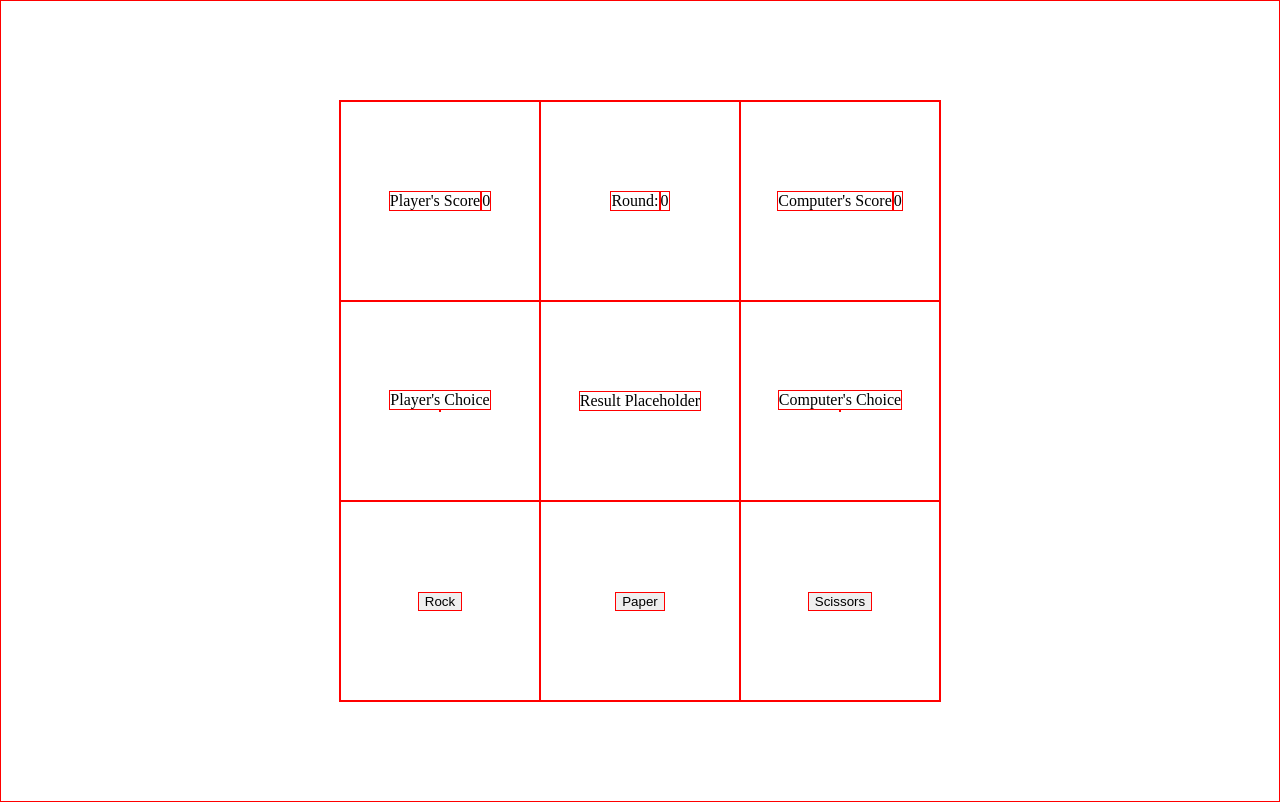
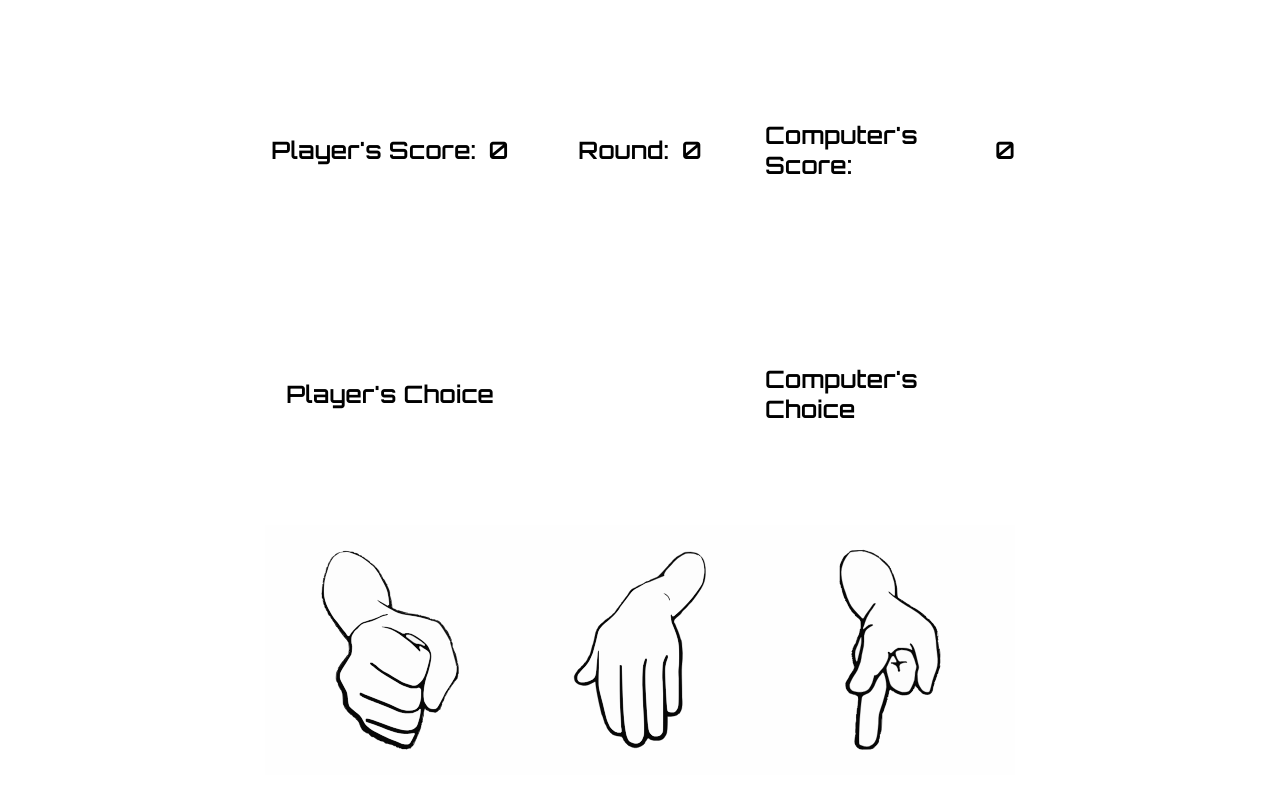
Before and after one commit to jennifertieu/top-rock-paper-scissors, a plain HTML site: page index.html in a window 1280 px wide. Drawn offline with Linux system fonts and the light colour scheme.

Commit message:
add buttons and update font

```diff
--- a/index.html
+++ b/index.html
@@ -4,6 +4,9 @@
     <meta charset="UTF-8">
     <meta http-equiv="X-UA-Compatible" content="IE=edge">
     <meta name="viewport" content="width=device-width, initial-scale=1.0">
+    <link rel="preconnect" href="https://fonts.googleapis.com">
+    <link rel="preconnect" href="https://fonts.gstatic.com" crossorigin>
+    <link href="https://fonts.googleapis.com/css2?family=Orbitron:wght@400;500;600;700;800;900&display=swap" rel="stylesheet">
     <link rel="stylesheet" href="style.css">
     <script src="script.js" defer></script>
     <title>Document</title>
@@ -12,7 +15,7 @@
     <div class="flex-container">
         <div class="grid-container">
             <div class="box player__score">
-                <div class="player__score-title">Player's Score</div>
+                <div class="player__score-title">Player's Score:</div>
                 <div class="player__score-number"></div>
             </div>
             <div class="box game__round">
@@ -20,7 +23,7 @@
                 <div class="game__round-number"></div>
             </div>
             <div class="box computer__score">
-                <div class="computer__score-title">Computer's Score</div>
+                <div class="computer__score-title">Computer's Score:</div>
                 <div class="computer__score-number"></div>
             </div>
             <div class="box player__choice">
@@ -28,20 +31,20 @@
                 <div class="player__choice-selection"></div>
             </div>
             <div class="box game__result">
-                <div class="game__result-text">Result Placeholder</div>
+                <div class="game__result-text"></div>
             </div>
             <div class="box computer__choice">
                 <div class="computer__choice-title">Computer's Choice</div>
                 <div class="computer__choice-selection"></div>
             </div>
             <div class="box rock">
-                <button class="rock__button" value="rock">Rock</button>
+                <button class="rock__button" value="rock"></button>
             </div>
             <div class="box paper">
-                <button class="paper__button" value="paper">Paper</button>
+                <button class="paper__button" value="paper"></button>
             </div>
             <div class="box scissors">
-                <button class="scissors__button" value="scissors">Scissors</button>
+                <button class="scissors__button" value="scissors"></button>
             </div>
         </div>
     </div>
--- a/style.css
+++ b/style.css
@@ -1,12 +1,16 @@
 html, body {
     margin: 0;
+    padding: 0;
     height: 100%;
     width: 100%;
+    font-family: 'Orbitron', sans-serif;
+    font-size: 100%;
+    font-weight: 600;
 }
 
-body * {
+/* body * {
     border: 1px solid red;
-}
+} */
 
 /* Game Container */
 .flex-container {
@@ -14,24 +18,46 @@ body * {
     display: flex;
     justify-content: center;
     align-items: center;
+    font-size: 1.5em;
 }
 
 .grid-container {
     display: grid;
-    grid-template-columns: repeat(3, 200px);
-    grid-auto-rows: minmax(200px, auto);
+    grid-template-columns: repeat(3, 250px);
+    grid-auto-rows: minmax(250px, auto);
 }
 
 .box {
     display: flex;
     justify-content: center;
     align-items: center;
+    gap: 5%
 }
+
+.player__score, .game__round, .computer__score {
+    gap: 5%
+}
+
 
 .player__choice, .computer__choice {
     flex-direction: column;
 }
 
-.player__choice-title, .computer__choice-title {
-    align-self: space-between;
+.rock__button, .paper__button, .scissors__button {
+    height: 100%;
+    width: 100%;
+    padding: 0;
+    border: none;
 }
+
+.rock__button {
+    background-image: url("img/rock.svg");
+}
+
+.paper__button {
+    background-image: url("img/paper.svg");
+}
+
+.scissors__button {
+    background-image: url("img/scissors.svg");
+}
```
